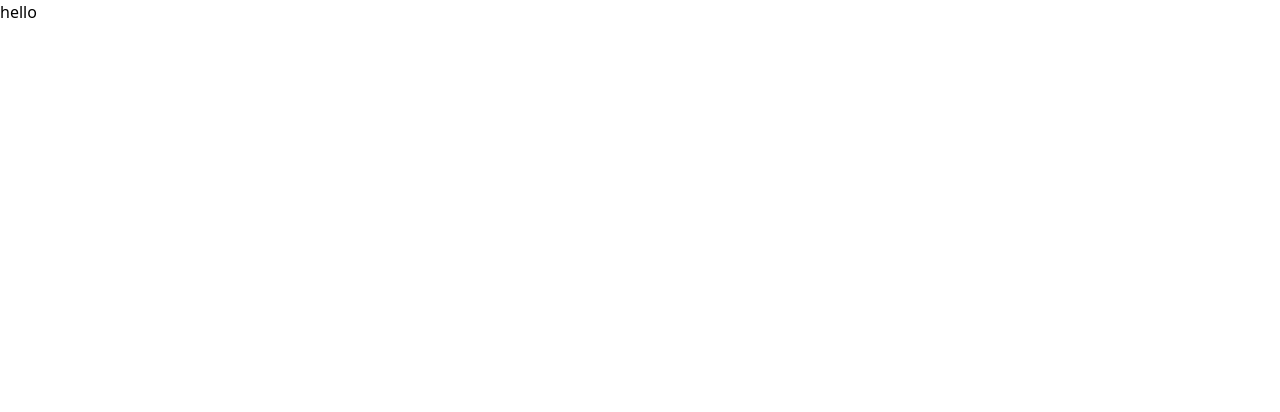
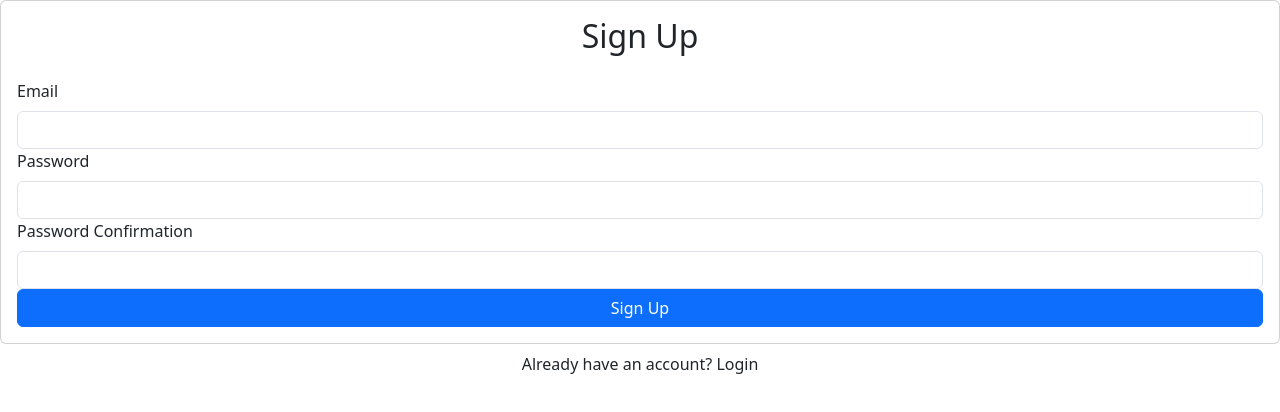
Before and after one commit to Isolumi/Notely_frontend, a React (Vite) app: page / in a window 1280 px wide. Shown: the top 412 px of the page. Built offline with nearby package versions, Linux system fonts and the light colour scheme.

Commit message:
signup ui complete

```diff
--- a/src/components/App.tsx
+++ b/src/components/App.tsx
@@ -1,10 +1,11 @@
 import { Container } from 'react-bootstrap';
 import { BrowserRouter as Router, Routes, Route } from 'react-router-dom';
+import Signup from './Signup';
 
 function App() {
   return (
-    <div>hello</div>
+    <Signup />
   )
 }
 
-export default App
+export default App;
--- /dev/null
+++ b/src/components/Signup.tsx
@@ -0,0 +1,37 @@
+import { useRef } from "react";
+import { Form, Button, Card } from "react-bootstrap";
+
+export default function Signup() {
+  const emailRef = useRef<HTMLInputElement | null>(null);
+  const passwordRef = useRef<HTMLInputElement | null>(null);
+  const passwordConfirmRef = useRef<HTMLInputElement | null>(null);
+  return (
+    <>
+      <Card>
+        <Card.Body>
+          <h2 className="text-center mb-4">Sign Up</h2>
+          <Form>
+            <Form.Group id="email">
+              <Form.Label>Email</Form.Label>
+              <Form.Control type="email" ref={emailRef} required />
+            </Form.Group>
+            <Form.Group id="password">
+              <Form.Label>Password</Form.Label>
+              <Form.Control type="password" ref={passwordRef} required />
+            </Form.Group>
+            <Form.Group id="password-confirm">
+              <Form.Label>Password Confirmation</Form.Label>
+              <Form.Control type="password-confirm" ref={passwordConfirmRef} required />
+            </Form.Group>
+            <Button className="w-100" type="submit">
+              Sign Up
+            </Button>
+          </Form>
+        </Card.Body>
+      </Card>
+      <div className="w-100 text-center mt-2">
+        Already have an account? Login
+      </div>
+    </>
+  );
+}
--- a/src/main.tsx
+++ b/src/main.tsx
@@ -2,6 +2,7 @@
 import ReactDOM from 'react-dom/client'
 import App from './components/App.tsx'
 import './index.css'
+import 'bootstrap/dist/css/bootstrap.min.css';
 
 ReactDOM.createRoot(document.getElementById('root')!).render(
   <React.StrictMode>
```
